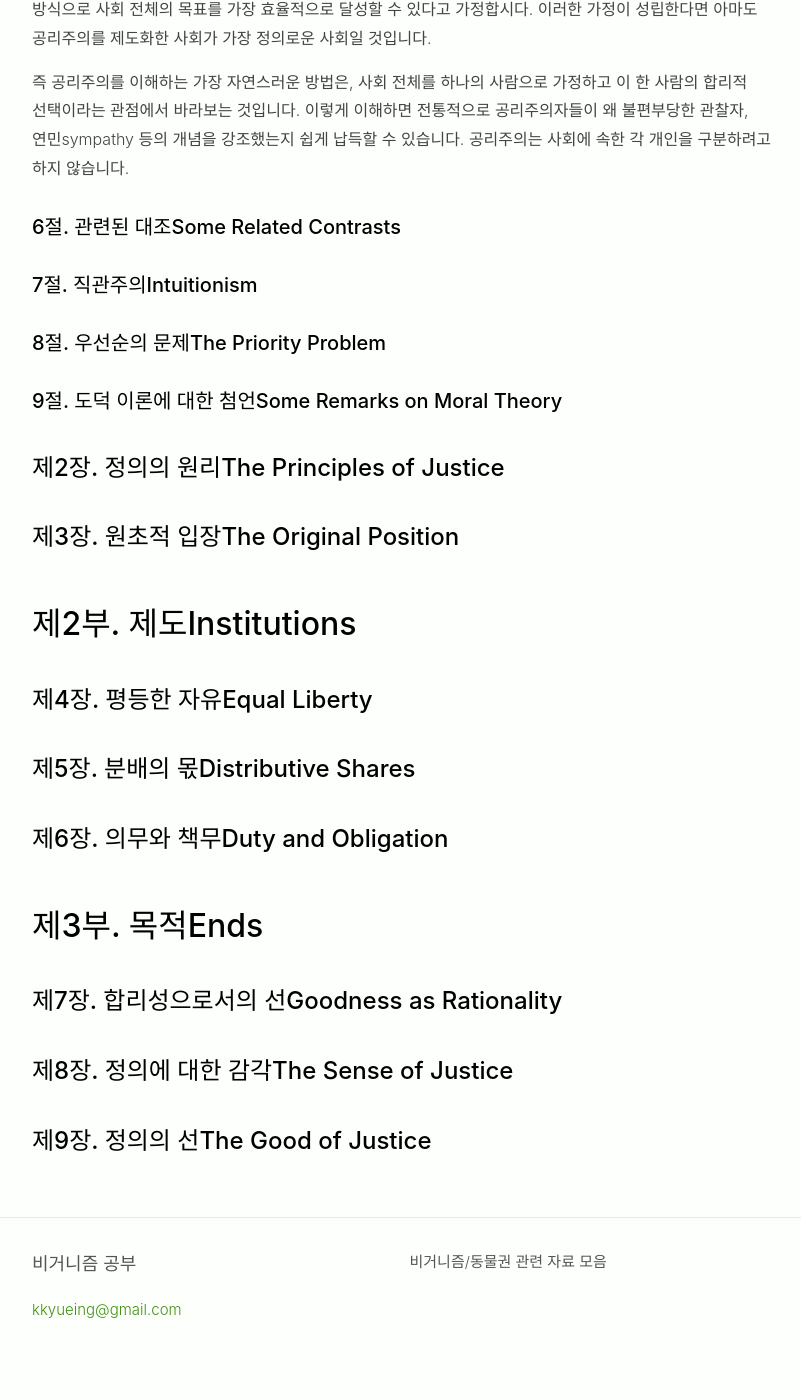
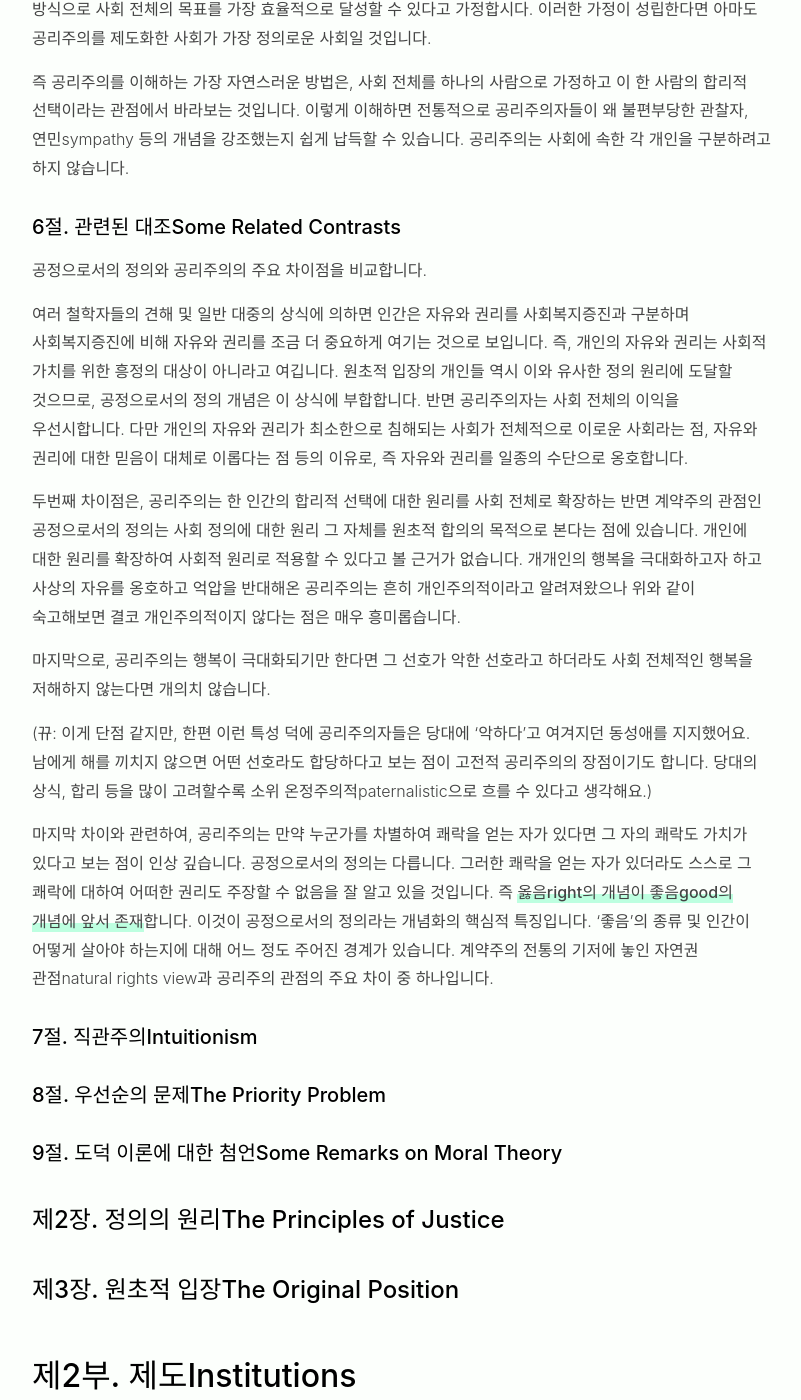
Before and after one commit to veganstudies/veganstudies.github.io, a Jekyll site: the page built from _posts/2021-01-19-a-theory-of-justice.md, in a window 1280 px wide and 1400 px high, scrolled down 5507 px. Shown: the whole window, without its empty margins (238-1039 px from the left). Built offline with Jekyll 4.4.1, drawn with Linux system fonts in a browser that asks for light colours; some web fonts are replaced.

Commit message:
6절 추가

```diff
--- a/_posts/2021-01-19-a-theory-of-justice.md
+++ b/_posts/2021-01-19-a-theory-of-justice.md
@@ -236,6 +236,43 @@ Fairness\>가 롤스의 견해를 더 잘 담아내고 있지만, 롤스에 대
 
 #### 6절. 관련된 대조Some Related Contrasts
 
+공정으로서의 정의와 공리주의의 주요 차이점을 비교합니다.
+
+여러 철학자들의 견해 및 일반 대중의 상식에 의하면 인간은 자유와 권리를
+사회복지증진과 구분하며 사회복지증진에 비해 자유와 권리를 조금 더 중요하게
+여기는 것으로 보입니다. 즉, 개인의 자유와 권리는 사회적 가치를 위한 흥정의
+대상이 아니라고 여깁니다. 원초적 입장의 개인들 역시 이와 유사한 정의 원리에
+도달할 것으므로, 공정으로서의 정의 개념은 이 상식에 부합합니다. 반면
+공리주의자는 사회 전체의 이익을 우선시합니다. 다만 개인의 자유와 권리가
+최소한으로 침해되는 사회가 전체적으로 이로운 사회라는 점, 자유와 권리에
+대한 믿음이 대체로 이롭다는 점 등의 이유로, 즉 자유와 권리를 일종의 수단으로
+옹호합니다.
+
+두번째 차이점은, 공리주의는 한 인간의 합리적 선택에 대한 원리를 사회
+전체로 확장하는 반면 계약주의 관점인 공정으로서의 정의는 사회 정의에 대한
+원리 그 자체를 원초적 합의의 목적으로 본다는 점에 있습니다. 개인에 대한
+원리를 확장하여 사회적 원리로 적용할 수 있다고 볼 근거가 없습니다. 개개인의
+행복을 극대화하고자 하고 사상의 자유를 옹호하고 억압을 반대해온 공리주의는
+흔히 개인주의적이라고 알려져왔으나 위와 같이 숙고해보면 결코 개인주의적이지
+않다는 점은 매우 흥미롭습니다.
+
+마지막으로, 공리주의는 행복이 극대화되기만 한다면 그 선호가 악한 선호라고
+하더라도 사회 전체적인 행복을 저해하지 않는다면 개의치 않습니다.
+
+(뀨: 이게 단점 같지만, 한편 이런 특성 덕에 공리주의자들은 당대에 '악하다'고
+여겨지던 동성애를 지지했어요. 남에게 해를 끼치지 않으면 어떤 선호라도
+합당하다고 보는 점이 고전적 공리주의의 장점이기도 합니다. 당대의 상식, 합리
+등을 많이 고려할수록 소위 온정주의적paternalistic으로 흐를 수 있다고 생각해요.)
+
+마지막 차이와 관련하여, 공리주의는 만약 누군가를 차별하여 쾌락을 얻는 자가
+있다면 그 자의 쾌락도 가치가 있다고 보는 점이 인상 깊습니다. 공정으로서의
+정의는 다릅니다. 그러한 쾌락을 얻는 자가 있더라도 스스로 그 쾌락에 대하여
+어떠한 권리도 주장할 수 없음을 잘 알고 있을 것입니다. 즉
+**옳음right의 개념이 좋음good의 개념에 앞서 존재**합니다. 이것이 공정으로서의
+정의라는 개념화의 핵심적 특징입니다. '좋음'의 종류 및 인간이 어떻게 살아야
+하는지에 대해 어느 정도 주어진 경계가 있습니다. 계약주의 전통의 기저에
+놓인 자연권 관점natural rights view과 공리주의 관점의 주요 차이 중 하나입니다.
+
 #### 7절. 직관주의Intuitionism
 
 #### 8절. 우선순의 문제The Priority Problem
```
